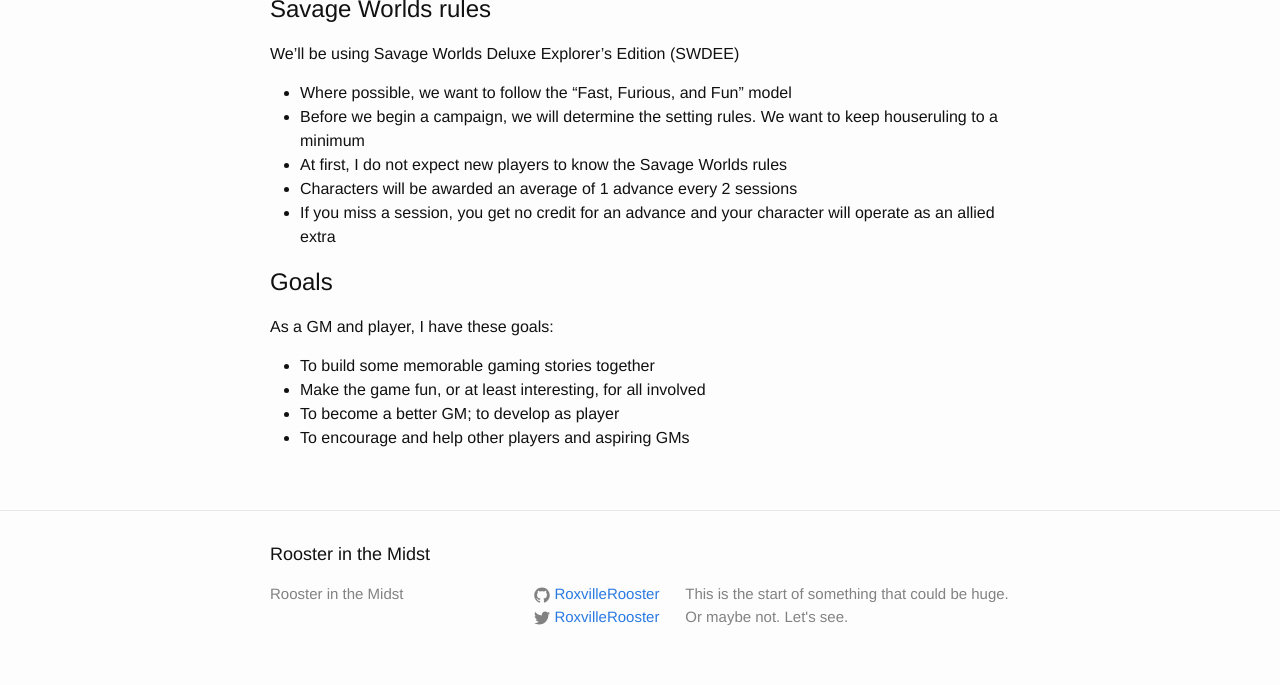
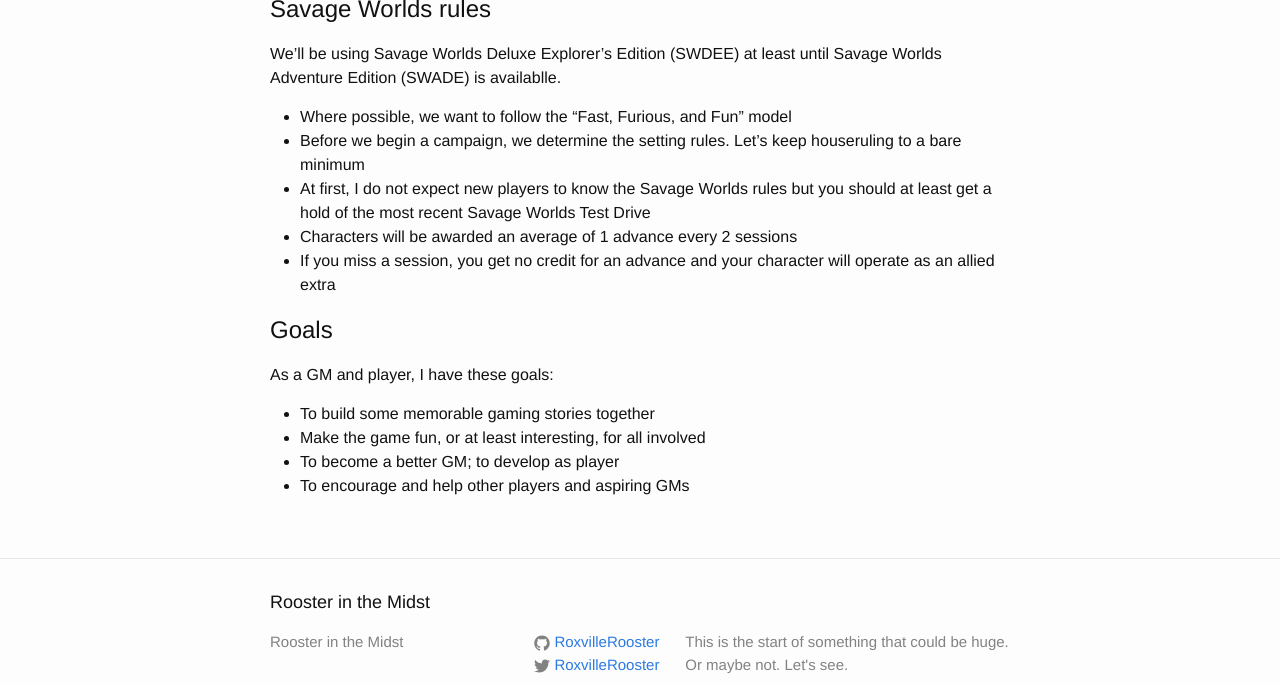
Before and after one commit to achall36/RoxvilleRooster.github.io, a Jekyll site: the page built from expectations.md, in a window 1280 px wide and 900 px high, scrolled down 883 px, cut to the strip 215-900 px from the top of the window. Built offline with Jekyll 4.4.1, drawn with Linux system fonts in a browser that asks for light colours.

Commit message:
Update expectations.md

```diff
--- a/expectations.md
+++ b/expectations.md
@@ -24,11 +24,11 @@
 
 # Savage Worlds rules
 
-We'll be using Savage Worlds Deluxe Explorer's Edition (SWDEE)
+We'll be using Savage Worlds Deluxe Explorer's Edition (SWDEE) at least until Savage Worlds Adventure Edition (SWADE) is availablle.
 
 * Where possible, we want to follow the "Fast, Furious, and Fun" model
-* Before we begin a campaign, we will determine the setting rules. We want to keep houseruling to a minimum
-* At first, I do not expect new players to know the Savage Worlds rules
+* Before we begin a campaign, we determine the setting rules. Let's keep houseruling to a bare minimum
+* At first, I do not expect new players to know the Savage Worlds rules but you should at least get a hold of the most recent Savage Worlds Test Drive
 * Characters will be awarded an average of 1 advance every 2 sessions
 * If you miss a session, you get no credit for an advance and your character will operate as an allied extra
 <!-- * After a few sessions, I expect players to have a licensed copy of the SWDEE (an affordable $10 USD) -->
```
